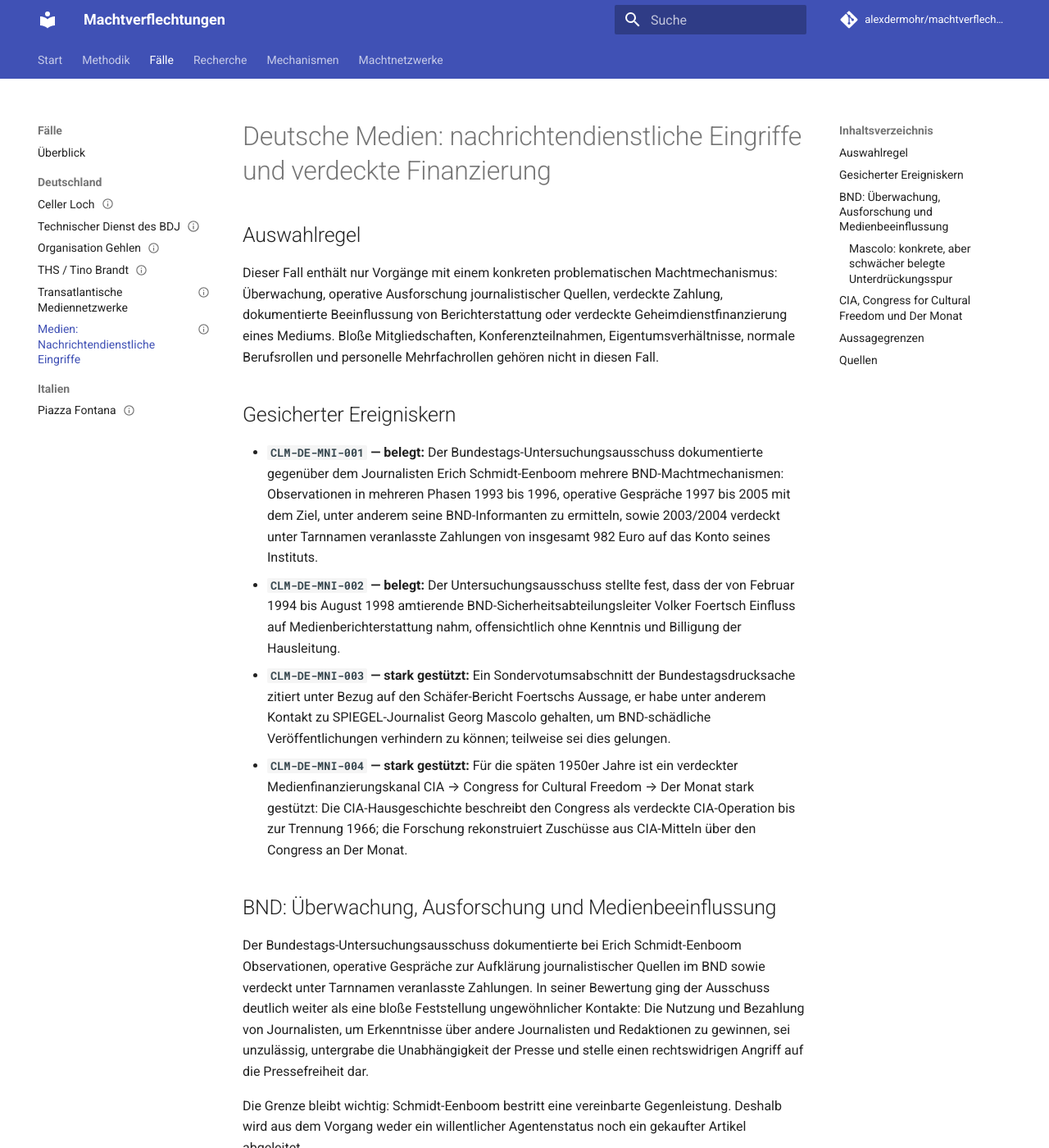
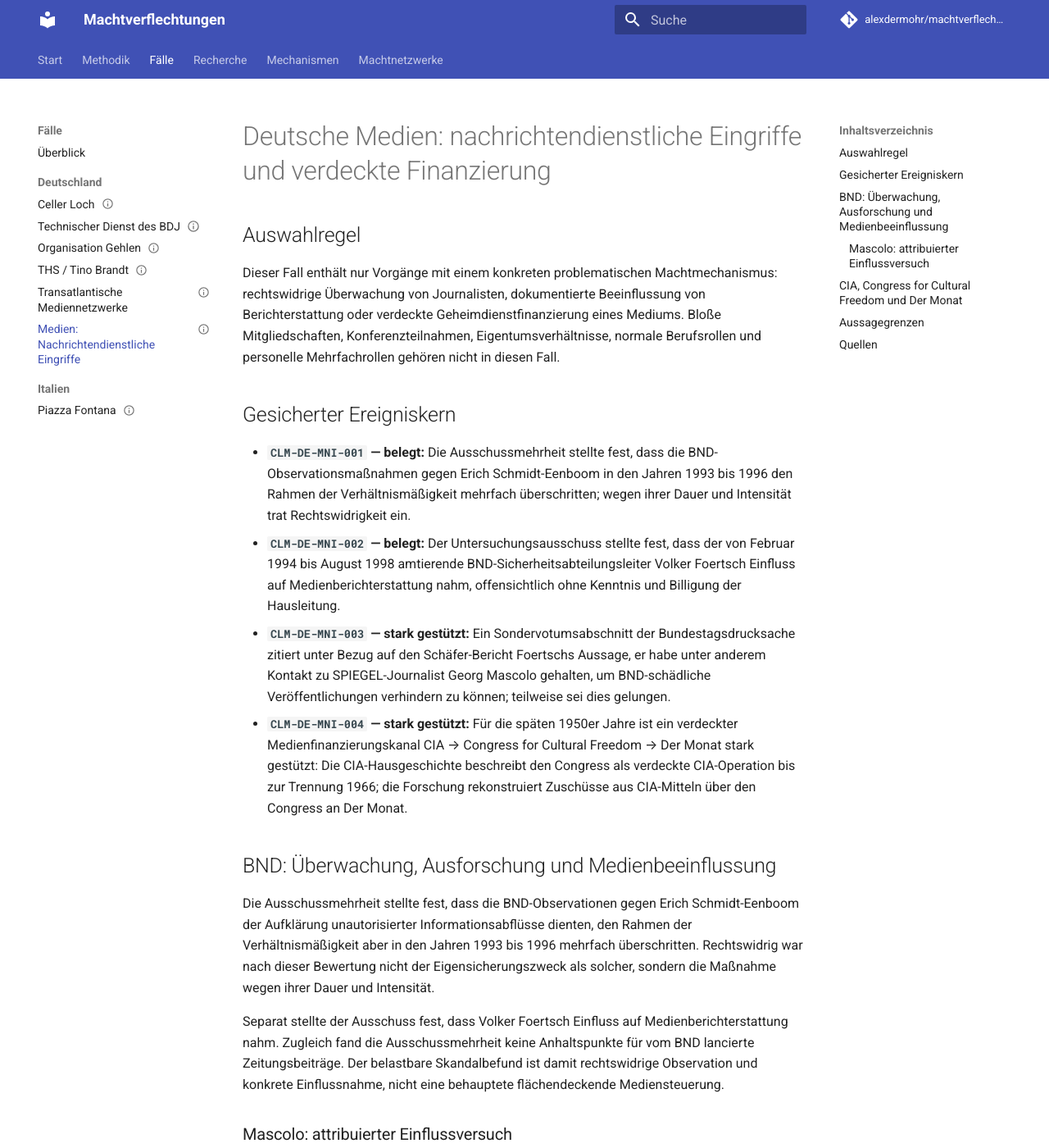
Before and after one commit to alexdermohr/machtverflechtungen, an MkDocs documentation site: the page built from docs/faelle/de/medien-nachrichtendienst-crosslayer.md, in a window 1280 px wide and 1400 px high. Shown: the whole window at 82% size. Built offline with MkDocs 1.6.1 and Material for MkDocs 9.7.7, drawn with Linux system fonts in a browser that asks for light colours; comment, search, counter and statistics services are not loaded; some of the changed text lies outside the part shown.

Commit message:
research: tighten media scandal threshold

```diff
--- a/docs/faelle/de/medien-nachrichtendienst-crosslayer.md
+++ b/docs/faelle/de/medien-nachrichtendienst-crosslayer.md
@@ -5,7 +5,7 @@
 countries: [DE, US, FR]
 period:
   start: "1950"
-  end: "2005"
+  end: "1998"
 status: developing
 research_question: "Wo sind bei deutschen Medien konkrete verdeckte oder unzulässige nachrichtendienstliche Eingriffe in Pressearbeit oder Medienfinanzierung dokumentiert?"
 event_claims:
@@ -29,14 +29,14 @@
   - SRC-INT-SCOTT-SMITH-DER-MONAT-2000
 claims:
   - id: CLM-DE-MNI-001
-    text: "Der Bundestags-Untersuchungsausschuss dokumentierte gegenüber dem Journalisten Erich Schmidt-Eenboom mehrere BND-Machtmechanismen: Observationen in mehreren Phasen 1993 bis 1996, operative Gespräche 1997 bis 2005 mit dem Ziel, unter anderem seine BND-Informanten zu ermitteln, sowie 2003/2004 verdeckt unter Tarnnamen veranlasste Zahlungen von insgesamt 982 Euro auf das Konto seines Instituts."
+    text: "Die Ausschussmehrheit stellte fest, dass die BND-Observationsmaßnahmen gegen Erich Schmidt-Eenboom in den Jahren 1993 bis 1996 den Rahmen der Verhältnismäßigkeit mehrfach überschritten; wegen ihrer Dauer und Intensität trat Rechtswidrigkeit ein."
     classification: fact
     evidence_level: established
     sources: [SRC-DE-BT-UA-BND-JOURNALISTEN-2009]
     evidence:
       - source: SRC-DE-BT-UA-BND-JOURNALISTEN-2009
         directness: direct
-        note: "Der Ausschussbericht beschreibt Observationsphasen, operative Gespräche, die BND-Motivlage und die als Spenden ausgewiesenen Überweisungen."
+        note: "Die Mehrheitsbewertung hält fest, dass die Observationen zur Aufklärung unautorisierter Informationsabflüsse dienten, den Rahmen der Verhältnismäßigkeit aber mehrfach überschritten und wegen Dauer und Intensität rechtswidrig waren."
     counterevidence:
       - source: SRC-DE-BT-UA-BND-JOURNALISTEN-2009
         directness: direct
@@ -117,7 +117,7 @@
     falsification: "Primär- oder hochrangige Archivquellen, die den rekonstruierten Finanzierungsweg widerlegen, würden den Claim korrigieren."
 
 what_follows:
-  - text: "Der BND setzte gegenüber Journalisten nachweislich Observation, operative Ausforschung und verdeckte Zahlungen ein; der Untersuchungsausschuss bewertete die Nutzung und Bezahlung von Journalisten zur Ausforschung anderer Journalisten als unzulässig und rechtswidrigen Angriff auf die Pressefreiheit."
+  - text: "Die Ausschussmehrheit bewertete die BND-Observationen gegen Schmidt-Eenboom wegen ihrer Dauer und Intensität als unverhältnismäßig und rechtswidrig."
     claim_ids: [CLM-DE-MNI-001]
   - text: "Der Untersuchungsausschuss stellte konkrete Einflussnahme auf Medienberichterstattung durch den damaligen Sicherheitsabteilungsleiter fest."
     claim_ids: [CLM-DE-MNI-002]
@@ -144,24 +144,22 @@
 
 ## Auswahlregel
 
-Dieser Fall enthält nur Vorgänge mit einem konkreten problematischen Machtmechanismus: Überwachung, operative Ausforschung journalistischer Quellen, verdeckte Zahlung, dokumentierte Beeinflussung von Berichterstattung oder verdeckte Geheimdienstfinanzierung eines Mediums. Bloße Mitgliedschaften, Konferenzteilnahmen, Eigentumsverhältnisse, normale Berufsrollen und personelle Mehrfachrollen gehören nicht in diesen Fall.
+Dieser Fall enthält nur Vorgänge mit einem konkreten problematischen Machtmechanismus: rechtswidrige Überwachung von Journalisten, dokumentierte Beeinflussung von Berichterstattung oder verdeckte Geheimdienstfinanzierung eines Mediums. Bloße Mitgliedschaften, Konferenzteilnahmen, Eigentumsverhältnisse, normale Berufsrollen und personelle Mehrfachrollen gehören nicht in diesen Fall.
 
 ## Gesicherter Ereigniskern
 
-- **`CLM-DE-MNI-001` — belegt:** Der Bundestags-Untersuchungsausschuss dokumentierte gegenüber dem Journalisten Erich Schmidt-Eenboom mehrere BND-Machtmechanismen: Observationen in mehreren Phasen 1993 bis 1996, operative Gespräche 1997 bis 2005 mit dem Ziel, unter anderem seine BND-Informanten zu ermitteln, sowie 2003/2004 verdeckt unter Tarnnamen veranlasste Zahlungen von insgesamt 982 Euro auf das Konto seines Instituts.
+- **`CLM-DE-MNI-001` — belegt:** Die Ausschussmehrheit stellte fest, dass die BND-Observationsmaßnahmen gegen Erich Schmidt-Eenboom in den Jahren 1993 bis 1996 den Rahmen der Verhältnismäßigkeit mehrfach überschritten; wegen ihrer Dauer und Intensität trat Rechtswidrigkeit ein.
 - **`CLM-DE-MNI-002` — belegt:** Der Untersuchungsausschuss stellte fest, dass der von Februar 1994 bis August 1998 amtierende BND-Sicherheitsabteilungsleiter Volker Foertsch Einfluss auf Medienberichterstattung nahm, offensichtlich ohne Kenntnis und Billigung der Hausleitung.
 - **`CLM-DE-MNI-003` — stark gestützt:** Ein Sondervotumsabschnitt der Bundestagsdrucksache zitiert unter Bezug auf den Schäfer-Bericht Foertschs Aussage, er habe unter anderem Kontakt zu SPIEGEL-Journalist Georg Mascolo gehalten, um BND-schädliche Veröffentlichungen verhindern zu können; teilweise sei dies gelungen.
 - **`CLM-DE-MNI-004` — stark gestützt:** Für die späten 1950er Jahre ist ein verdeckter Medienfinanzierungskanal CIA → Congress for Cultural Freedom → Der Monat stark gestützt: Die CIA-Hausgeschichte beschreibt den Congress als verdeckte CIA-Operation bis zur Trennung 1966; die Forschung rekonstruiert Zuschüsse aus CIA-Mitteln über den Congress an Der Monat.
 
 ## BND: Überwachung, Ausforschung und Medienbeeinflussung
 
-Der Bundestags-Untersuchungsausschuss dokumentierte bei Erich Schmidt-Eenboom Observationen, operative Gespräche zur Aufklärung journalistischer Quellen im BND sowie verdeckt unter Tarnnamen veranlasste Zahlungen. In seiner Bewertung ging der Ausschuss deutlich weiter als eine bloße Feststellung ungewöhnlicher Kontakte: Die Nutzung und Bezahlung von Journalisten, um Erkenntnisse über andere Journalisten und Redaktionen zu gewinnen, sei unzulässig, untergrabe die Unabhängigkeit der Presse und stelle einen rechtswidrigen Angriff auf die Pressefreiheit dar.
+Die Ausschussmehrheit stellte fest, dass die BND-Observationen gegen Erich Schmidt-Eenboom der Aufklärung unautorisierter Informationsabflüsse dienten, den Rahmen der Verhältnismäßigkeit aber in den Jahren 1993 bis 1996 mehrfach überschritten. Rechtswidrig war nach dieser Bewertung nicht der Eigensicherungszweck als solcher, sondern die Maßnahme wegen ihrer Dauer und Intensität.
 
-Die Grenze bleibt wichtig: Schmidt-Eenboom bestritt eine vereinbarte Gegenleistung. Deshalb wird aus dem Vorgang weder ein willentlicher Agentenstatus noch ein gekaufter Artikel abgeleitet.
+Separat stellte der Ausschuss fest, dass Volker Foertsch Einfluss auf Medienberichterstattung nahm. Zugleich fand die Ausschussmehrheit keine Anhaltspunkte für vom BND lancierte Zeitungsbeiträge. Der belastbare Skandalbefund ist damit rechtswidrige Observation und konkrete Einflussnahme, nicht eine behauptete flächendeckende Mediensteuerung.
 
-Separat stellte der Ausschuss fest, dass Volker Foertsch Einfluss auf Medienberichterstattung nahm. Zugleich fand die Ausschussmehrheit keine Anhaltspunkte für vom BND lancierte Zeitungsbeiträge. Der belastbare Skandalbefund ist damit konkrete Einflussnahme und unzulässige Ausforschung, nicht eine behauptete flächendeckende Mediensteuerung.
-
-### Mascolo: konkrete, aber schwächer belegte Unterdrückungsspur
+### Mascolo: attribuierter Einflussversuch
 
 Ein Sondervotumsabschnitt zitiert unter Bezug auf den Schäfer-Bericht Foertschs Aussage, er habe unter anderem Kontakt zu Georg Mascolo gehalten, um BND-schädliche Veröffentlichungen verhindern zu können; teilweise sei dies gelungen. Weil diese namentliche Passage nicht denselben Evidenzstatus wie der Mehrheitsbefund hat, bleibt sie `strong` statt `established`.
 
```
Also changed, not shown: docs/faelle/index.md (+1 -1 lines), docs/generated/network.md (+2 -6 lines), docs/generated/timeline.md (+1 -1 lines), docs/quellen/index.md (+2 -2 lines), 2 other files.
